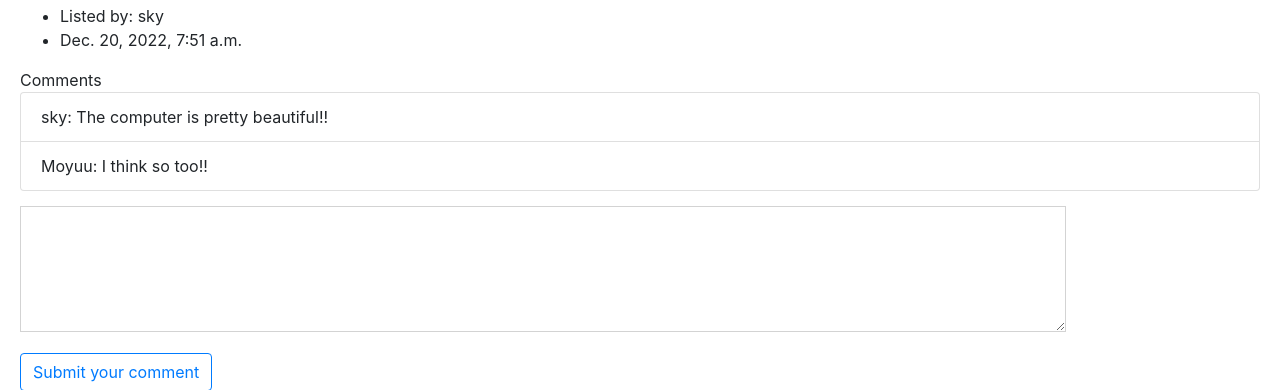
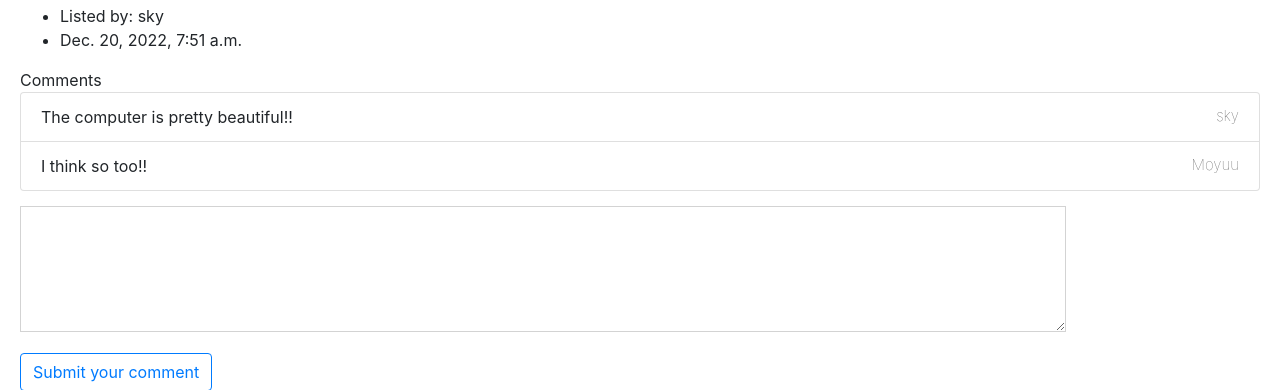
Before and after one commit to brad50916/CS50-Web-Project-2, a Django app: page /listing/1 in a window 1280 px wide. Shown: the part 829-1219 px from the top of the page. Run offline with Django 3.2, Linux system fonts and the light colour scheme; a user stored in the database is signed in; data comes from the database, SQL or seed files in the repository; some libraries are stand-ins or nearby versions.

Commit message:
Modify comment display

```diff
--- a/auctions/static/auctions/style.css
+++ b/auctions/static/auctions/style.css
@@ -60,10 +60,10 @@ h2 {
   font-size: 20px;
 }
 
-#date {
+#date, .right {
   font-size: 15px;
   font-weight: lighter;
-  color: rgb(122, 122, 122);
+  color: rgb(84, 84, 84);
 }
 
 div a:link {
@@ -103,4 +103,14 @@ div a:hover {
   text-decoration: none;
 }
 
+.left {
+  float: left;
+  text-align: left;
+}
+
+.right {
+  float: right;
+  text-align: right;
+}
+
 /*# sourceMappingURL=style.css.map */
--- a/auctions/static/auctions/style.scss
+++ b/auctions/static/auctions/style.scss
@@ -54,10 +54,10 @@ h2{
     font-weight:bold;
     font-size: 20px;
 }
-#date{
+#date, .right{
     font-size: 15px;
     font-weight: lighter;
-    color: rgb(122, 122, 122);
+    color: rgb(84, 84, 84);
 }
 div{
     a:link {
@@ -92,3 +92,12 @@ div{
     color: #000000;
     text-decoration: none;
 }
+.left{
+    float: left;
+    text-align: left;
+}
+.right{
+    float: right;
+    text-align: right;
+
+}
--- a/auctions/templates/auctions/listing.html
+++ b/auctions/templates/auctions/listing.html
@@ -85,7 +85,7 @@
             {% if cexist == 1 %}
             <ul class="list-group">
                 {% for c in comment%}
-                <li class="list-group-item">{{c.user}}: {{c.comment}}</li>
+                <li class="list-group-item"><span class="left">{{c.comment}}</span><span class="right">{{c.user}}</span></li>
                 {% endfor %}
             </ul>
             {% endif %}
```
Also changed, not shown: 1 other file.
